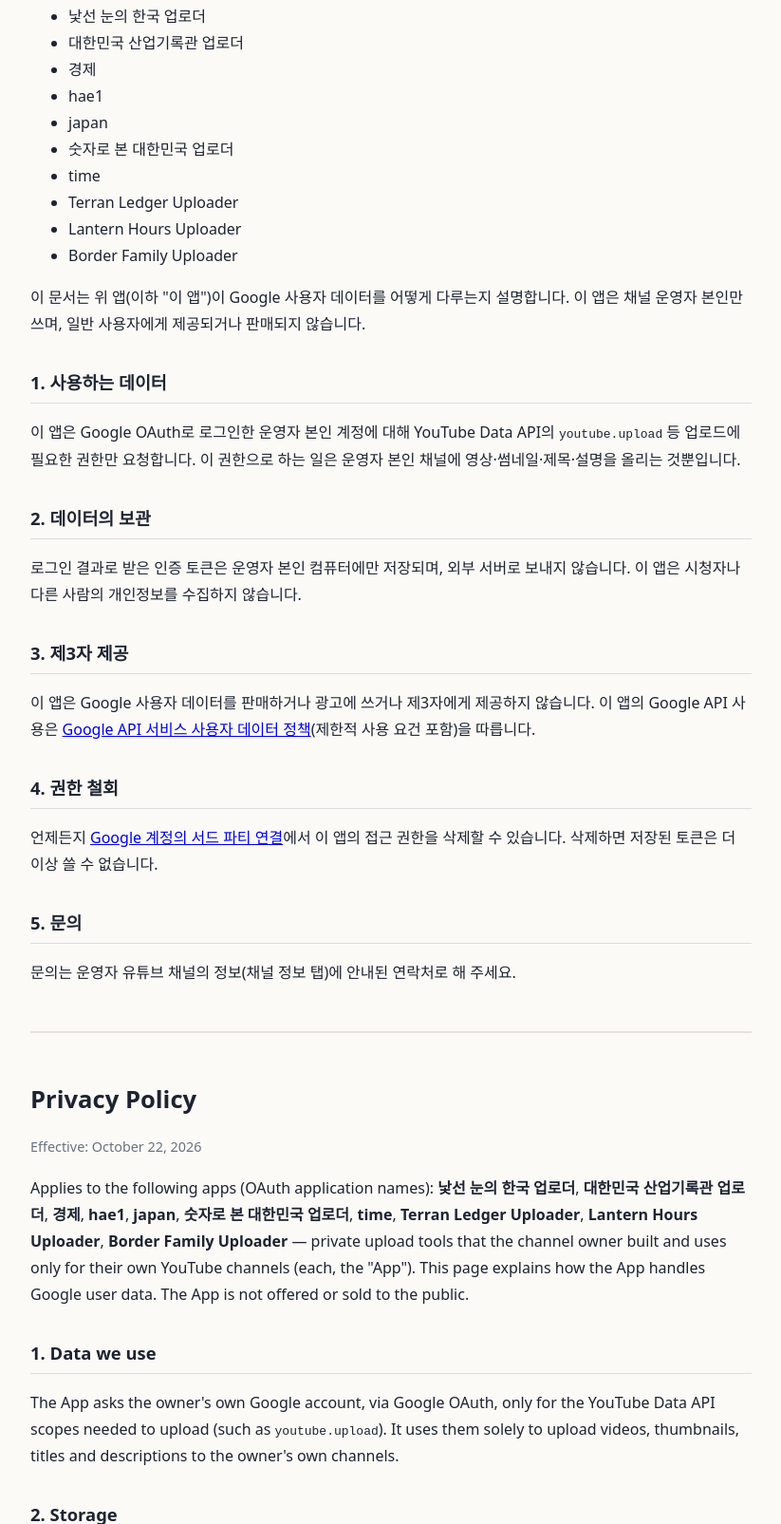
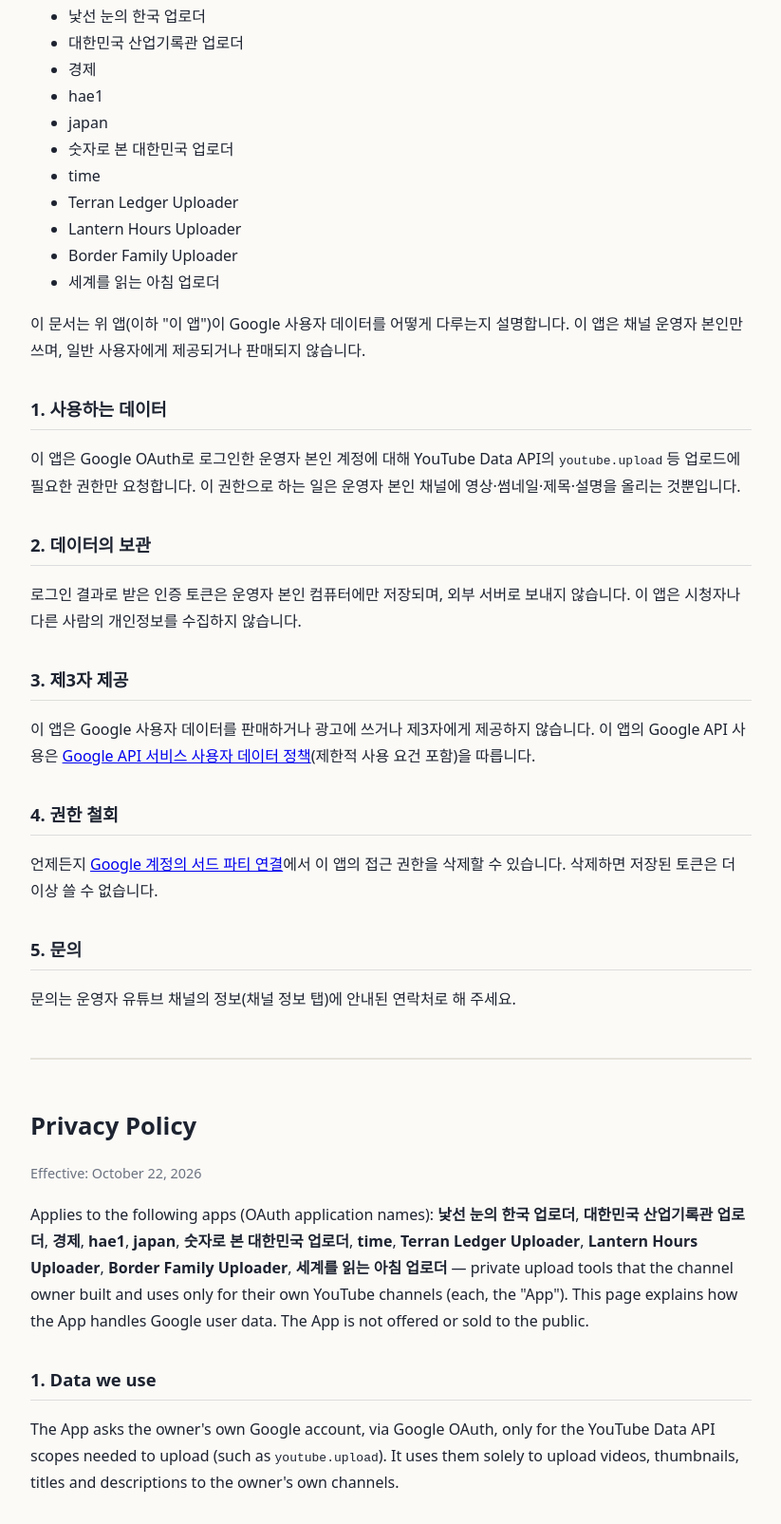
Before and after one commit to 12jaeho/privacy, a plain HTML site: page index.html in a window 1280 px wide. Shown: the part 324-1929 px from the top of the page at 95% size, without its empty margins (228-1051 px from the left). Drawn offline with Linux system fonts and the light colour scheme.

Commit message:
적용 앱 목록에 '세계를 읽는 아침 업로더' 추가

```diff
--- a/index.html
+++ b/index.html
@@ -34,6 +34,7 @@
   <li>Terran Ledger Uploader</li>
   <li>Lantern Hours Uploader</li>
   <li>Border Family Uploader</li>
+  <li>세계를 읽는 아침 업로더</li>
 </ul>
 
 <p>이 문서는 위 앱(이하 "이 앱")이 Google 사용자 데이터를 어떻게 다루는지 설명합니다. 이 앱은 채널 운영자 본인만 쓰며, 일반 사용자에게 제공되거나 판매되지 않습니다.</p>
@@ -58,7 +59,7 @@
 <h1>Privacy Policy</h1>
 <p class="date">Effective: October 22, 2026</p>
 
-<p>Applies to the following apps (OAuth application names): <strong>낯선 눈의 한국 업로더</strong>, <strong>대한민국 산업기록관 업로더</strong>, <strong>경제</strong>, <strong>hae1</strong>, <strong>japan</strong>, <strong>숫자로 본 대한민국 업로더</strong>, <strong>time</strong>, <strong>Terran Ledger Uploader</strong>, <strong>Lantern Hours Uploader</strong>, <strong>Border Family Uploader</strong> — private upload tools that the channel owner built and uses only for their own YouTube channels (each, the "App"). This page explains how the App handles Google user data. The App is not offered or sold to the public.</p>
+<p>Applies to the following apps (OAuth application names): <strong>낯선 눈의 한국 업로더</strong>, <strong>대한민국 산업기록관 업로더</strong>, <strong>경제</strong>, <strong>hae1</strong>, <strong>japan</strong>, <strong>숫자로 본 대한민국 업로더</strong>, <strong>time</strong>, <strong>Terran Ledger Uploader</strong>, <strong>Lantern Hours Uploader</strong>, <strong>Border Family Uploader</strong>, <strong>세계를 읽는 아침 업로더</strong> — private upload tools that the channel owner built and uses only for their own YouTube channels (each, the "App"). This page explains how the App handles Google user data. The App is not offered or sold to the public.</p>
 
 <h2>1. Data we use</h2>
 <p>The App asks the owner's own Google account, via Google OAuth, only for the YouTube Data API scopes needed to upload (such as <code>youtube.upload</code>). It uses them solely to upload videos, thumbnails, titles and descriptions to the owner's own channels.</p>
```
